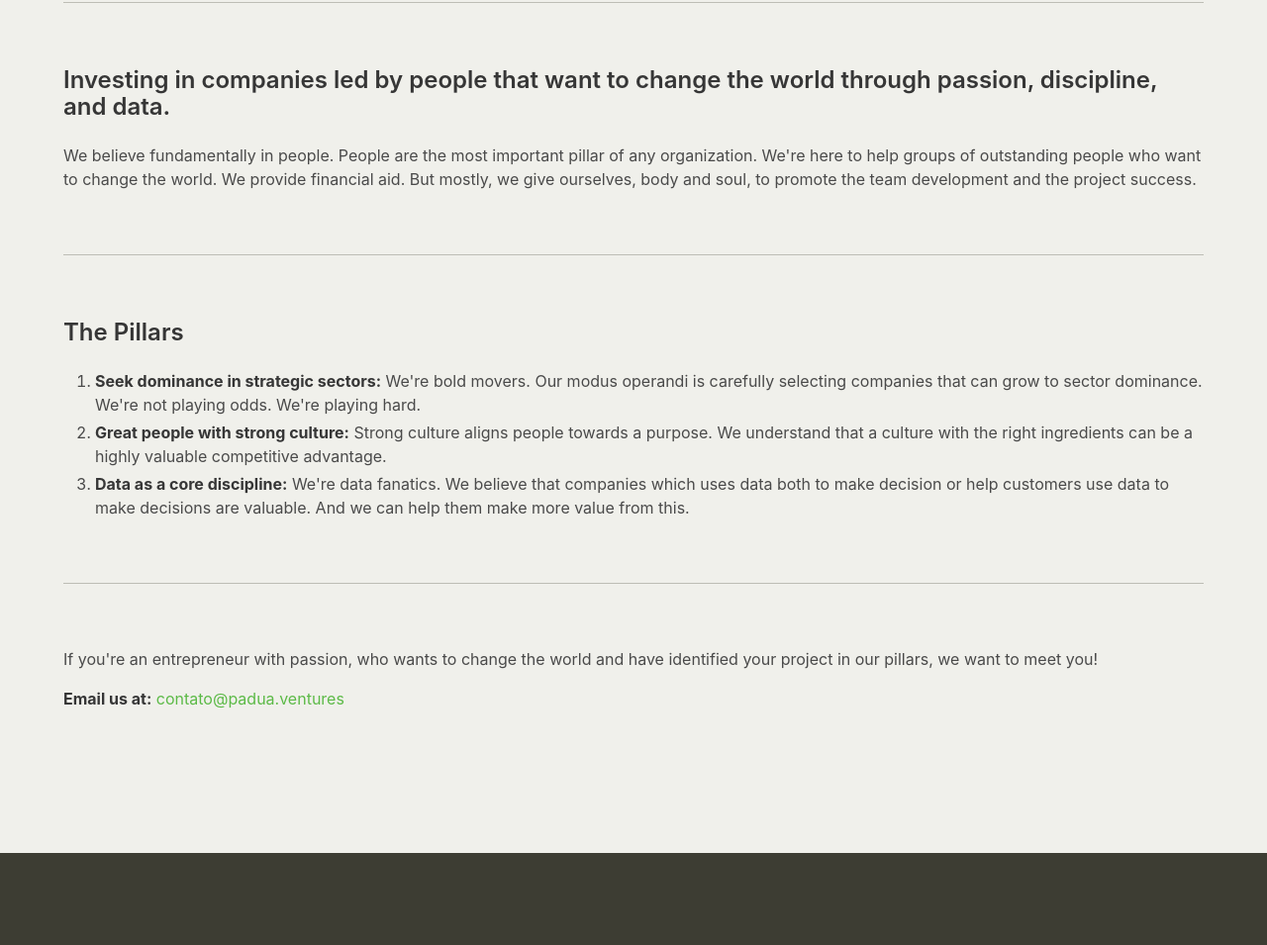
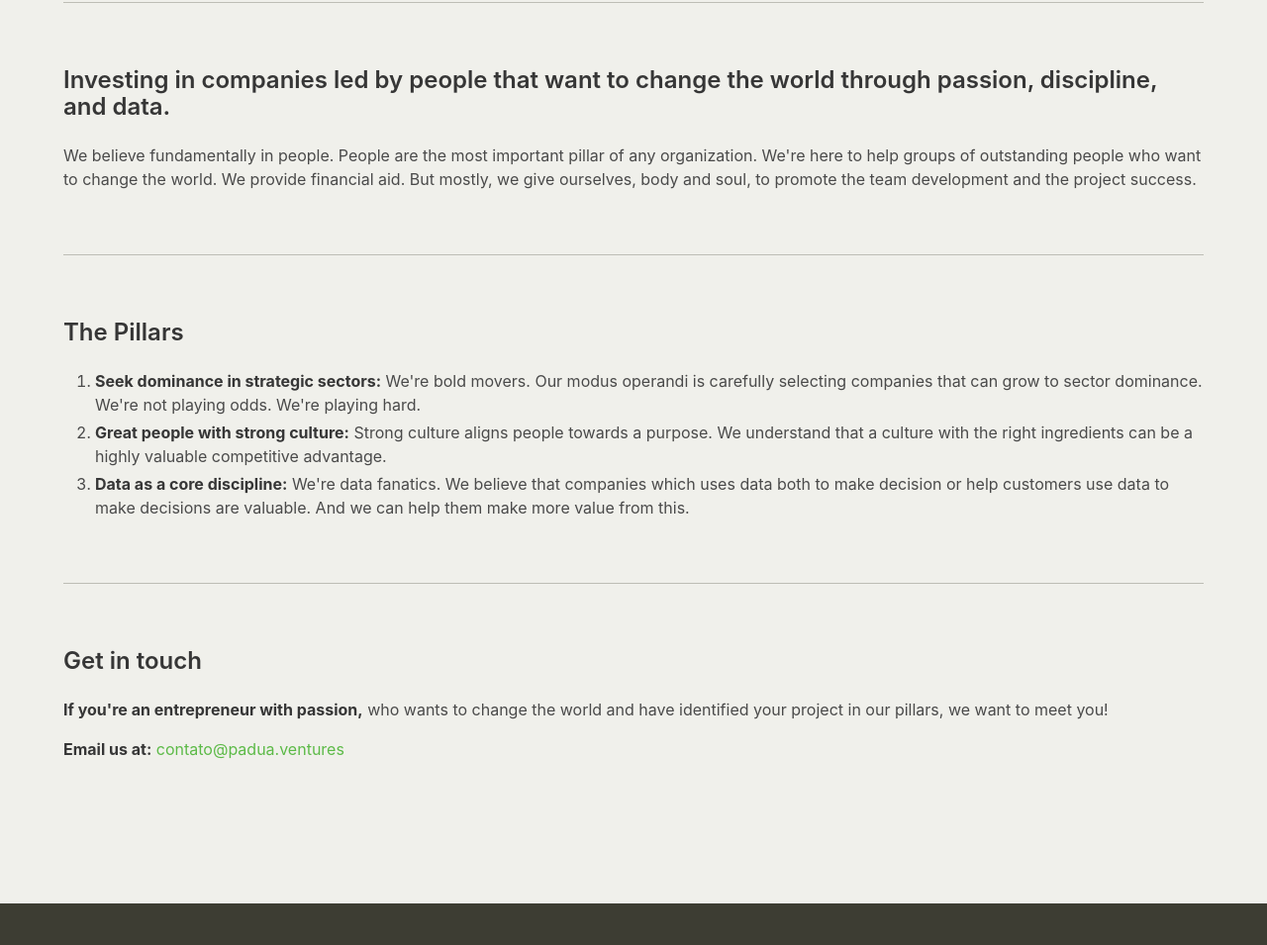
Before and after one commit to jdanielnd/padua-site, a website: page index.html in a window 1280 px wide. Shown: the part 134-1089 px from the top of the page at 99% size. Drawn offline with Linux system fonts and the light colour scheme.

Commit message:
updating

```diff
--- a/index.html
+++ b/index.html
@@ -41,7 +41,8 @@
             <hr>
 
             <div class="content-block">
-              <p>If you're an entrepreneur with passion, who wants to change the world and have identified your project in our pillars, we want to meet you!</p>
+              <h4 class="title is-4">Get in touch</h4>
+              <p><strong>If you're an entrepreneur with passion,</strong> who wants to change the world and have identified your project in our pillars, we want to meet you!</p>
               <p><strong>Email us at:</strong> <a href="mailto:contato@padua.ventures">contato@padua.ventures</a></p>
             </div>
           </div>
```
